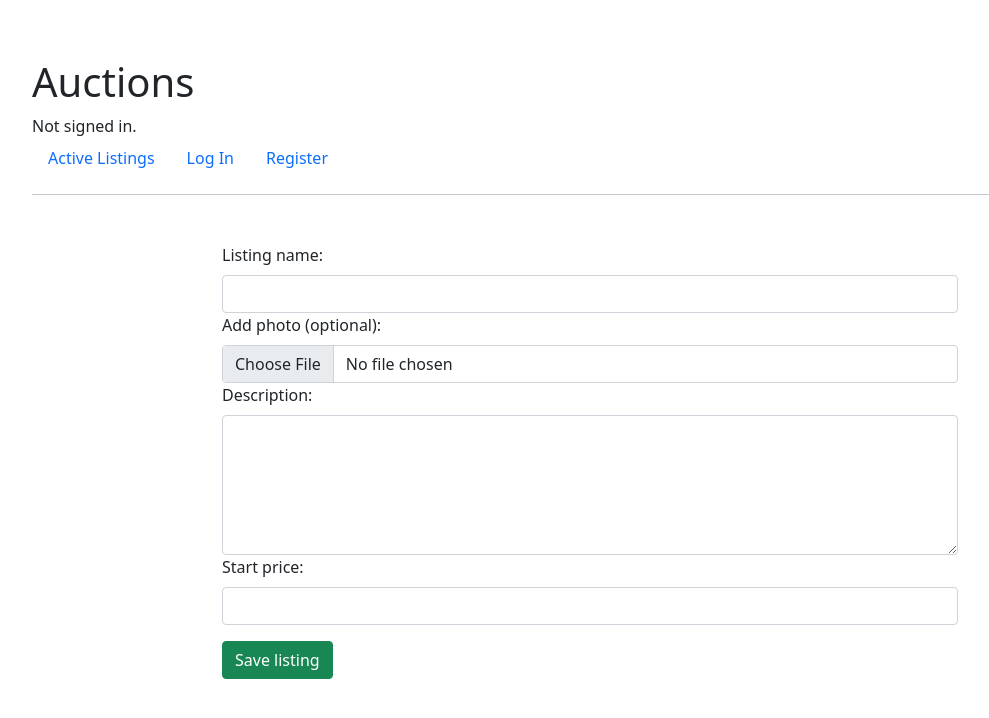
After one commit to Dmitry513/CS50s_commerce, a Django app: page /createlisting in a window 1280 px wide. The commit adds this page. Shown: the top 718 px of the page, without its empty margins (50-1039 px from the left). Run offline with Django 3.2, Linux system fonts and the light colour scheme; parts of the project's set-up code (start-up, migrations or seed data) failed here and were passed over.

Commit message:
Creating input form in process

```diff
--- a/auctions/apps.py
+++ b/auctions/apps.py
@@ -3,3 +3,4 @@ from django.apps import AppConfig
 
 class AuctionsConfig(AppConfig):
     name = 'auctions'
+    default_auto_field = 'django.db.models.BigAutoField'
--- /dev/null
+++ b/auctions/templates/auctions/createlisting.html
@@ -0,0 +1,27 @@
+{% extends 'auctions/layout.html' %}
+
+
+{% block title %}
+    Create a new list
+{% endblock %}
+
+{% block body %}
+    <div class="form-group">
+        <div class="row justify-content-center">
+            <section class="col-lg-8">
+                    <form action="{% url 'createlisting' %}" method="post">
+                        {% csrf_token %}
+                        <label for="listname" class="form-label">Listing name:</label>
+                        <input type="text" class="form-control" id="listname" name="listname">
+                        <label for="image" class="form-label">Add photo (optional):</label>
+                        <input type="file" class="form-control" id="image" name="image">
+                        <label for="description" class="form-label">Description:</label>
+                        <textarea id="description" class="form-control" style="height: 140px" name="description"></textarea>
+                        <label for="startprice" class="form-label">Start price:</label>
+                        <input type="text" class="form-control" id="startprice" name="startprice">
+                        <button type="submit" class="btn btn-success mt-3">Save listing</button>
+                    </form>
+            </section>
+        </div>
+    </div>
+{% endblock %}
--- a/auctions/templates/auctions/layout.html
+++ b/auctions/templates/auctions/layout.html
@@ -23,7 +23,10 @@
                 </li>
                 {% if user.is_authenticated %}
                     <li class="nav-item">
-                        <a href="{% url 'mylisting' %}" class="nav-link">My listings&Bids</a>
+                        <a href="{% url 'mylisting' %}" class="nav-link">My listings</a>
+                    </li>
+                    <li class="nav-item">
+                        <a href="{% url 'mybids' %}" class="nav-link">My Bids</a>
                     </li>
                     <li class="nav-item">
                         <a class="nav-link" href="{% url 'logout' %}">Log Out</a>
@@ -37,7 +40,7 @@
                     </li>
                 {% endif %}
             </ul>
-            <hr>
+            <hr class="mb-5">
             {% block body %}
             {% endblock %}
         </div>
--- a/auctions/urls.py
+++ b/auctions/urls.py
@@ -7,5 +7,7 @@ urlpatterns = [
     path("login", views.login_view, name="login"),
     path("logout", views.logout_view, name="logout"),
     path("mylisting", views.mylisting, name='mylisting'),
-    path("register", views.register, name="register")
+    path('mybids', views.mybids, name='mybids'),
+    path("register", views.register, name="register"),
+    path('createlisting', views.createlisting, name='createlisting')
 ]
--- a/auctions/views.py
+++ b/auctions/views.py
@@ -5,6 +5,8 @@ from django.shortcuts import render
 from django.urls import reverse
 
 from .models import User
+
+from .forms import CommodityForm
 
 
 def index(request):
@@ -65,3 +67,25 @@ def register(request):
 
 def mylisting(request):
     return render(request, 'auctions/mylisting.html')
+
+
+def mybids(request):
+    return render(request, 'auctions/mybids.html')
+
+
+def createlisting(request):
+    if request.method == 'POST':
+        print(request.POST.keys())
+        form = CommodityForm(request.POST)
+        if form.is_valid():
+            return render(request, 'auctions/createlisting.html', {
+                'form': CommodityForm
+            })
+        else:
+            return render(request, 'auctions/createlisting.html', {
+                'form': form
+            })
+    else:
+        return render(request, 'auctions/createlisting.html', {
+            'form': CommodityForm
+        })
```
Also changed, not shown: auctions/forms.py (added, +14 -0 lines), auctions/models.py (+7 -4 lines), auctions/templates/auctions/mybids.html (added, +10 -0 lines), auctions/templates/auctions/mylisting.html (+16 -2 lines), 1 other file.
